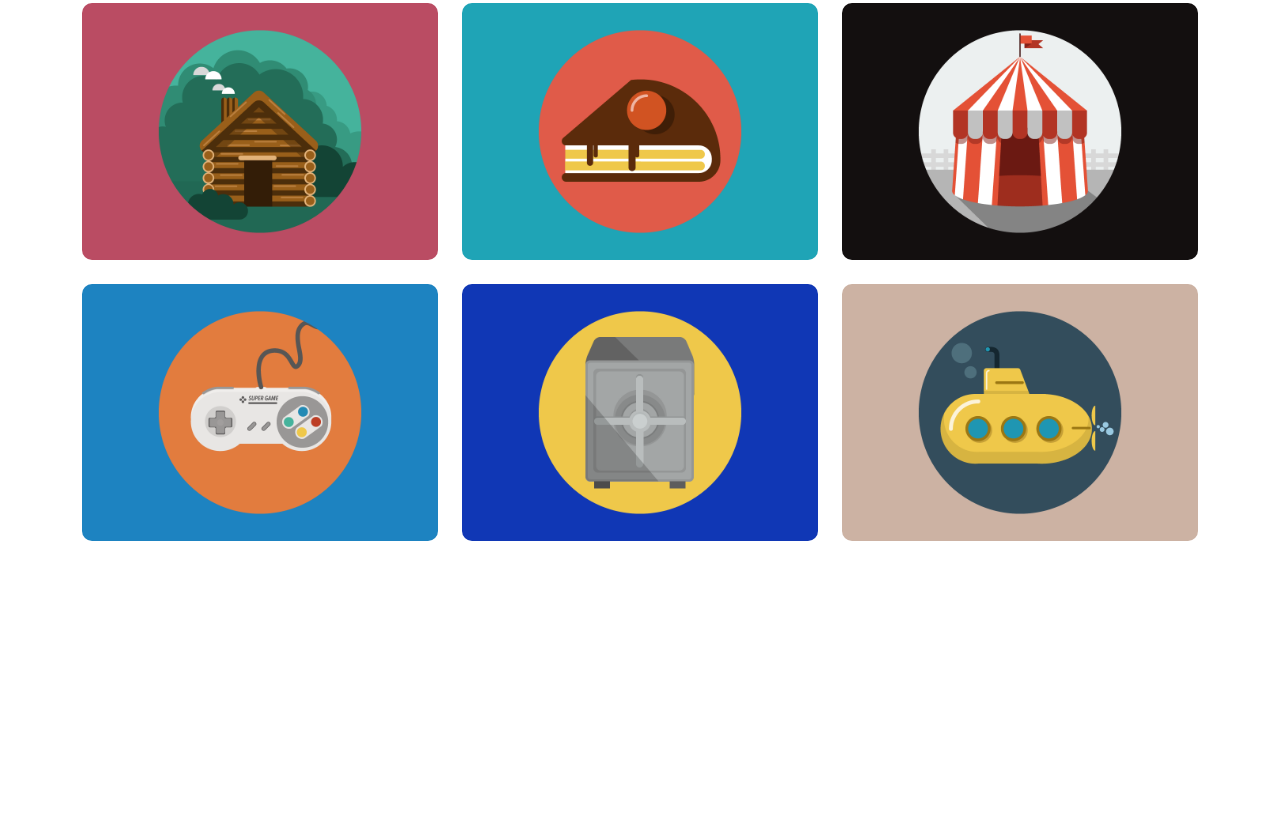
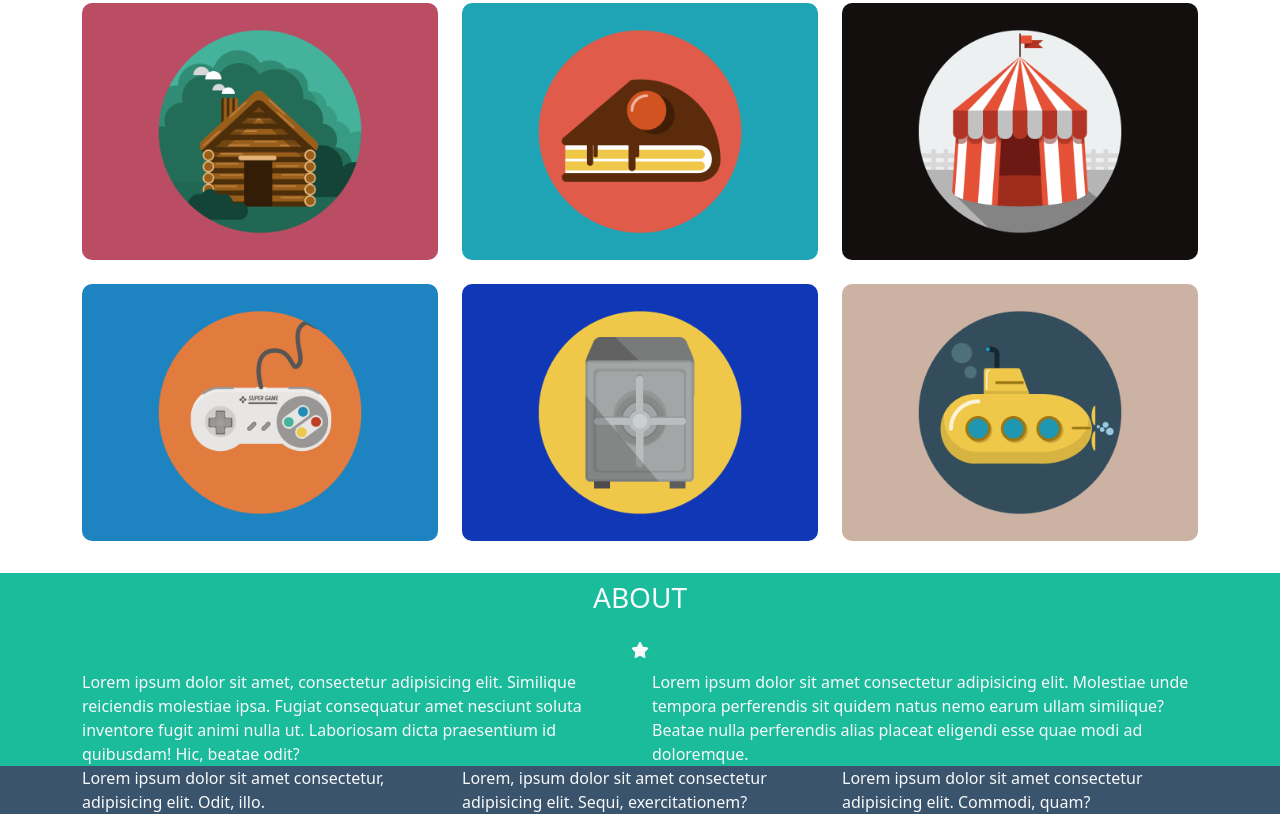
Before and after one commit to ValerioCarbone/html-css-bootstrap-freelancer, a plain HTML site: page index.html in a window 1280 px wide. Shown: the part 553-1367 px from the top of the page. Before the commit the page ends 1126 px from the top, so only its background shows below. Drawn offline with nearby package versions, Linux system fonts and the light colour scheme.

Commit message:
ADD Footer-info respons. layout

```diff
--- a/css/style.css
+++ b/css/style.css
@@ -1,8 +1,16 @@
+/*
+PALETTE
+*/
+:root {
+    --green: #1ABC9C;
+}
+
+
 /*
 HEADER
 */
 
-header{
+.header-navbar{
     background-color: #2C3E50;
 }
 
@@ -15,7 +23,7 @@ HERO
 */
 
 .hero{
-    background-color: #1ABC9C;
+    background-color: var(--green);
 }
 
 .hero-img{
@@ -26,3 +34,16 @@ HERO
     width: 100%;
     border-radius: 10px;
 }
+
+.about{
+    background-color: var(--green);
+}
+
+
+/*
+FOOTER
+*/
+
+.footer-info{
+    background-color: #3A546D;
+}
--- a/index.html
+++ b/index.html
@@ -13,7 +13,7 @@
 </head>
 
 <body>
-    <header>
+    <header class="header-navbar">
         <nav class="container">
             <div class="row justify-content-between align-items-center text-light">
                 <h3 class="text-uppercase col col-md-5">start bootstrap</h3>
@@ -73,9 +73,42 @@
                 </div>
             </div>
         </section>
+        <section class="about">
+            <div class="container text-light">
+                <h3 class="h3 text-center text-uppercase pt-2 pb-2">about</h3>
+                <div class="col text-center pt-2 pb-2">
+                    <i class="fa-solid fa-star"></i>
+                </div>
+                <div class="row justify-content-center row-cols-1 row-cols-md-2 row-gap-3">
+                    <div>
+                        Lorem ipsum dolor sit amet, consectetur adipisicing elit. Similique reiciendis molestiae ipsa. Fugiat consequatur amet nesciunt soluta inventore fugit animi nulla ut. Laboriosam dicta praesentium id quibusdam! Hic, beatae odit?
+                    </div>
+                    <div>
+                        Lorem ipsum dolor sit amet consectetur adipisicing elit. Molestiae unde tempora perferendis sit quidem natus nemo earum ullam similique? Beatae nulla perferendis alias placeat eligendi esse quae modi ad doloremque.
+                    </div>
+                </div>
+            </div>
+        </section>
     </main>
     <footer>
+        <div class="footer-info">
+            <div class="container">
+                <div class="row row-cols-1 row-cols-md-3 text-light">
+                    <div>
+                        Lorem ipsum dolor sit amet consectetur, adipisicing elit. Odit, illo.
+                    </div>
+                    <div>
+                        Lorem, ipsum dolor sit amet consectetur adipisicing elit. Sequi, exercitationem?
+                    </div>
+                    <div>
+                        Lorem ipsum dolor sit amet consectetur adipisicing elit. Commodi, quam?
+                    </div>
+                </div>
+            </div>
+        </div>
+        <div class="footer-copyright">
 
+        </div>
     </footer>
 </body>
 
```
